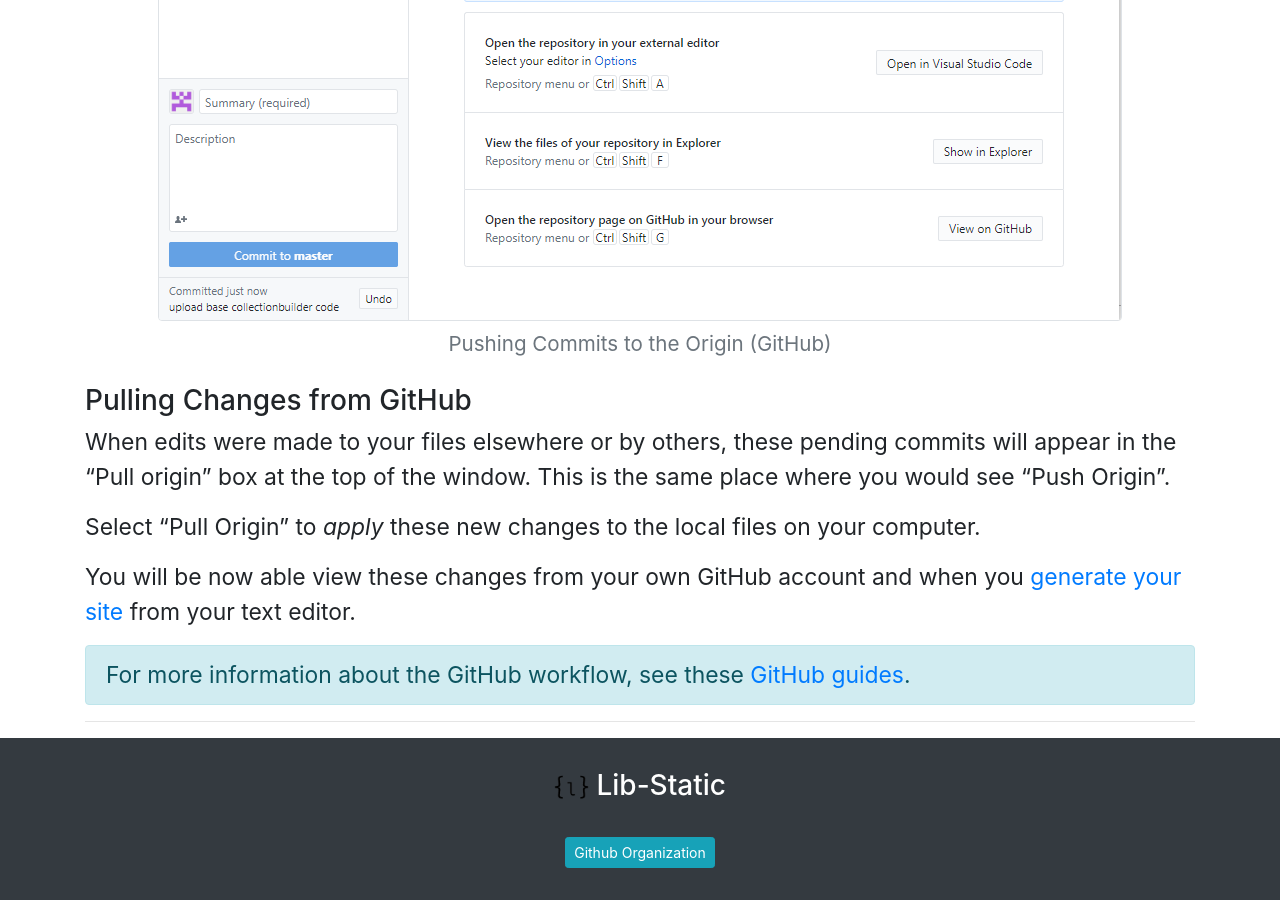
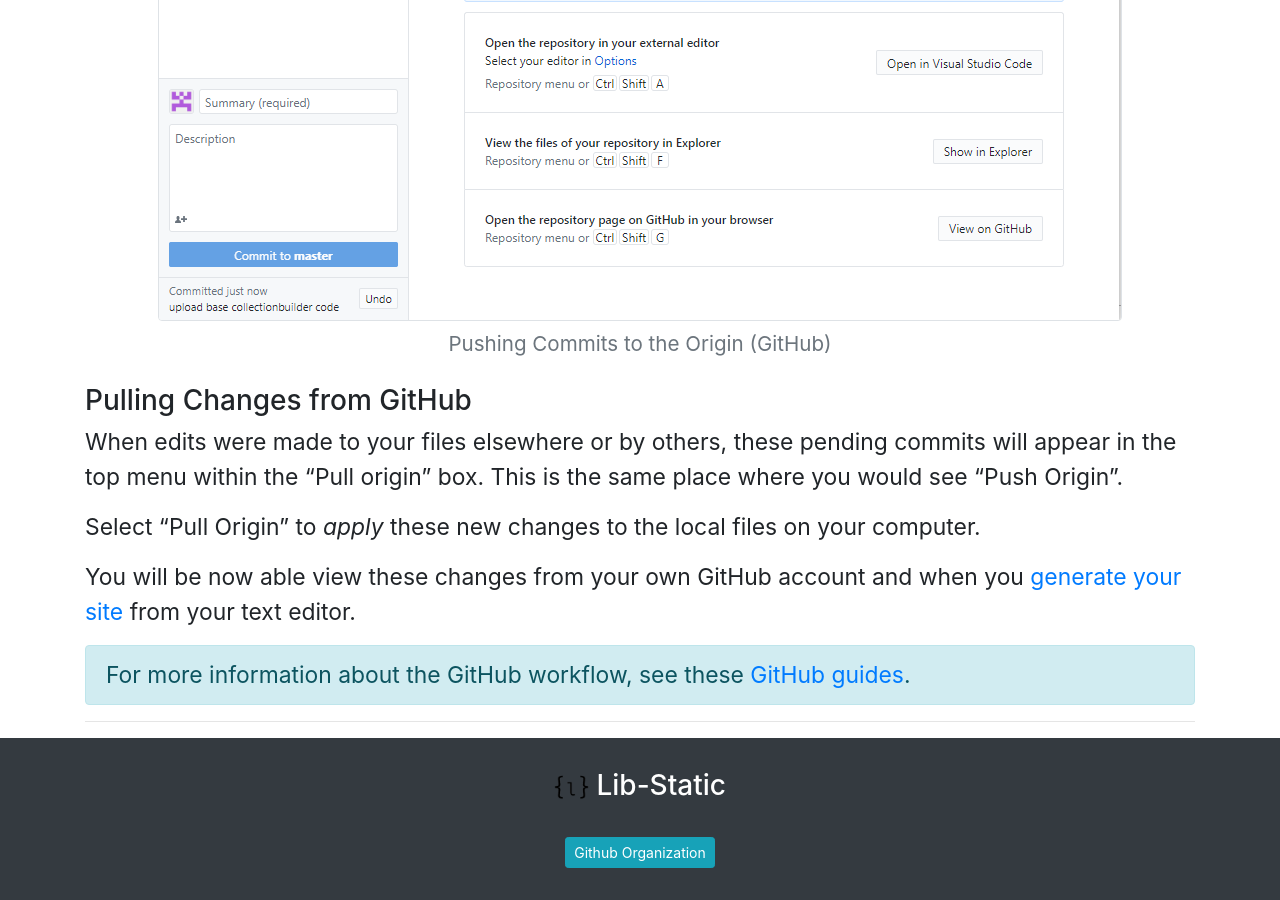
Before and after one commit to lib-static/howto, a Jekyll site: the page built from howtos/pushpullchanges.md, in a window 1280 px wide and 900 px high, scrolled down 2215 px. Built offline with Jekyll 4.4.1, drawn with Linux system fonts in a browser that asks for light colours; some of the changed text lies outside the part shown.

Commit message:
add "top menu" language

```diff
--- a/howtos/pushpullchanges.md
+++ b/howtos/pushpullchanges.md
@@ -21,7 +21,7 @@ After adding a description, select the "Commit to master" button.
 
 ### Pushing changes to GitHub online
 
-Once you've committed your changes, these pending commits will appear in the "Push origin" box at the top of the window.
+Once you've committed your changes, these pending commits will appear in the top menu within the "Push origin".
 
 Select "Push Origin" to *save* these changes to your online GitHub account and local files.
 
@@ -31,7 +31,7 @@ This step also allows your team members and others to see these changes in your
 
 ### Pulling Changes from GitHub
 
-When edits were made to your files elsewhere or by others, these pending commits will appear in the "Pull origin" box at the top of the window. This is the same place where you would see "Push Origin".
+When edits were made to your files elsewhere or by others, these pending commits will appear in the top menu within the "Pull origin" box. This is the same place where you would see "Push Origin".
 
 Select "Pull Origin" to *apply* these new changes to the local files on your computer.
 
```
